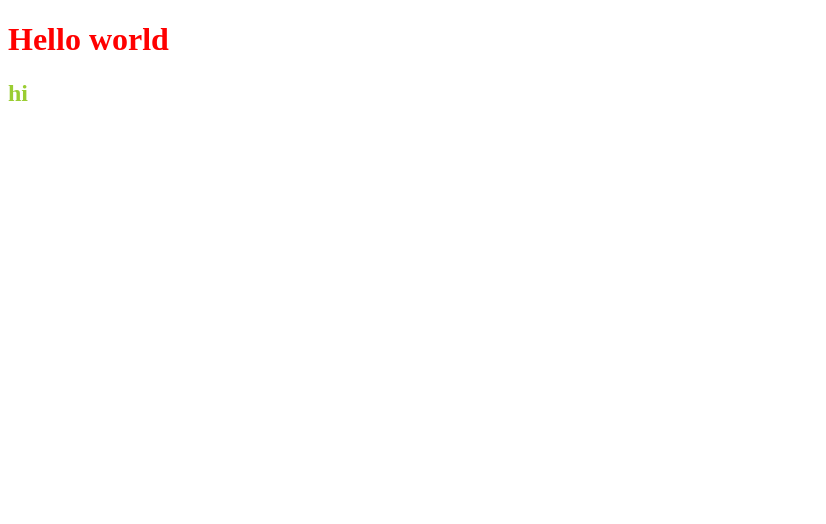
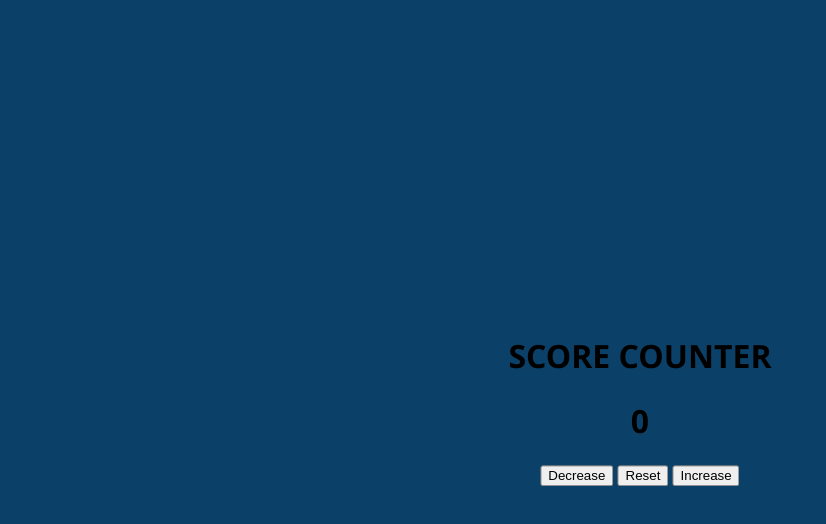
Before and after one commit to HelenMunny/JAVASCRIPT-all-time-needed-items, a plain HTML site: page COUNTER/index.html in a window 1280 px wide. Shown: the whole page, without its empty margins (0-826 px from the left). Drawn offline with Linux system fonts and the light colour scheme.

Commit message:
initial setup

```diff
--- a/COUNTER/index.html
+++ b/COUNTER/index.html
@@ -9,8 +9,14 @@
  <title>score-counter</title>
 </head>
 <body>
- <h1>Hello world</h1>
- <h2>hi</h2>
+ <div class="counter">
+  <h1 id="heading">score counter</h1>
+  <h1 id="score">0</h1>
+  <button class="btn" id="decrease-btn">Decrease</button>
+  <button class="btn" id="reset-btn">Reset</button>
+  <button class="btn" id="increase-btn">Increase</button>
+
+ </div>
 
  <!-- javascript link -->
  <script src="app.js"></script>
--- a/COUNTER/main.css
+++ b/COUNTER/main.css
@@ -1,6 +1,15 @@
+body {
+  background: rgb(11, 65, 104);
+  text-align: center;
+  font-family: 'Segoe UI', Tahoma, Geneva, Verdana, sans-serif;
+}
 h1 {
-  color: red;
+  text-transform: uppercase;
 }
-h2 {
-  color: yellowgreen;
+
+div {
+  position: absolute;
+  top: 50%;
+  left: 50%;
+  transform: translate(-50%, -50%);
 }
```
